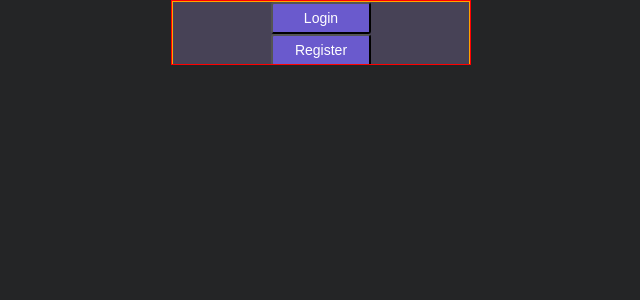
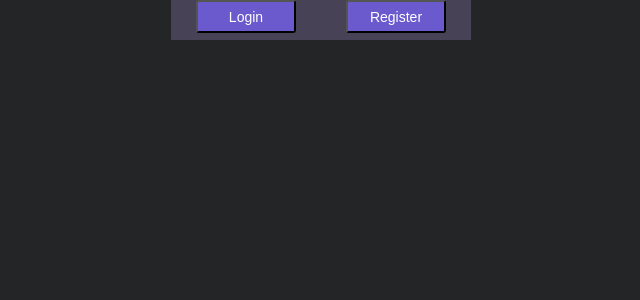
Before and after one commit to Csprier/grimoire-client2, a React (Create React App) app: page / in a window 1280 px wide. Shown: the top 300 px of the page, without its empty margins (319-959 px from the left). Built offline with nearby package versions, Linux system fonts and the light colour scheme; no server answers.

Commit message:
Removed focus outline and added a active state on the button background-color

```diff
--- a/src/components/LandingPage/components/AnimatedFormComponent.jsx
+++ b/src/components/LandingPage/components/AnimatedFormComponent.jsx
@@ -26,7 +26,9 @@ function AnimatedFormComponent() {
     <FormComponentContainer loginMenu={loginMenu} registerMenu={registerMenu}>
 
       <ToggleButtonsContainer>
-        <ToggleButton onClick={() => {
+        <ToggleButton
+          loginMenu={loginMenu}
+          onClick={() => {
             if (!loginMenu) {
               console.log('Change login from closed to open');
               setLoginMenu(true);
@@ -37,7 +39,9 @@ function AnimatedFormComponent() {
             }
         }}>Login</ToggleButton>
 
-        <ToggleButton onClick={() => {
+        <ToggleButton
+          registerMenu={registerMenu}
+          onClick={() => {
             if (!registerMenu) {
               console.log('Change register from closed to open');
               setRegisterMenu(true);
--- a/src/components/LandingPage/components/AnimatedFormComponent.styled.js
+++ b/src/components/LandingPage/components/AnimatedFormComponent.styled.js
@@ -30,17 +30,17 @@ const FormComponentContainer = styled.div`
   transition-property: transform, height;
   transition-duration: .5s;
   transition-delay: .5s;
-  border: 1px solid red;
   overflow: hidden;
-  height: ${props => props.loginMenu || props.registerMenu ? "300px" : "65px"}
+  height: ${props => props.loginMenu || props.registerMenu ? "300px" : "40px"}
 `;
 
 const ToggleButtonsContainer = styled.div`
+  display: flex;
+  flex-direction: row;
   width: 100%;
   height: auto;
   margin: 0;
   padding: 0;
-  border: 1px solid orange;
 `;
 
 const ToggleButton = styled.button`
@@ -48,12 +48,14 @@ const ToggleButton = styled.button`
   align-items: center;
   justify-content: center;
   width: 100px;
+  height: 33px;
   margin: 0 auto;
   padding: 6px 8px;
-  background-color: slateblue;
+  background-color: ${props => props.loginMenu || props.registerMenu ? "darkslateblue" : "slateblue"};
   color: white;
   border-radius: 3px;
   font-size: 14px;
+  &:focus { outline: none; }
 `;
 
 const LoginDisplay = styled.div`
@@ -62,7 +64,6 @@ const LoginDisplay = styled.div`
   transition-property: transform;
   transition-duration: .5s;
   transition-delay: .5s;
-  border: 1px solid green;
 `;
 
 const RegisterDisplay = styled.div`
@@ -71,7 +72,6 @@ const RegisterDisplay = styled.div`
   transition-property: transform;
   transition-duration: .5s;
   transition-delay: .5s;
-  border: 1px solid pink;
 `;
 
 export {
```
Lines whose indentation alone changed are shown as unchanged.
